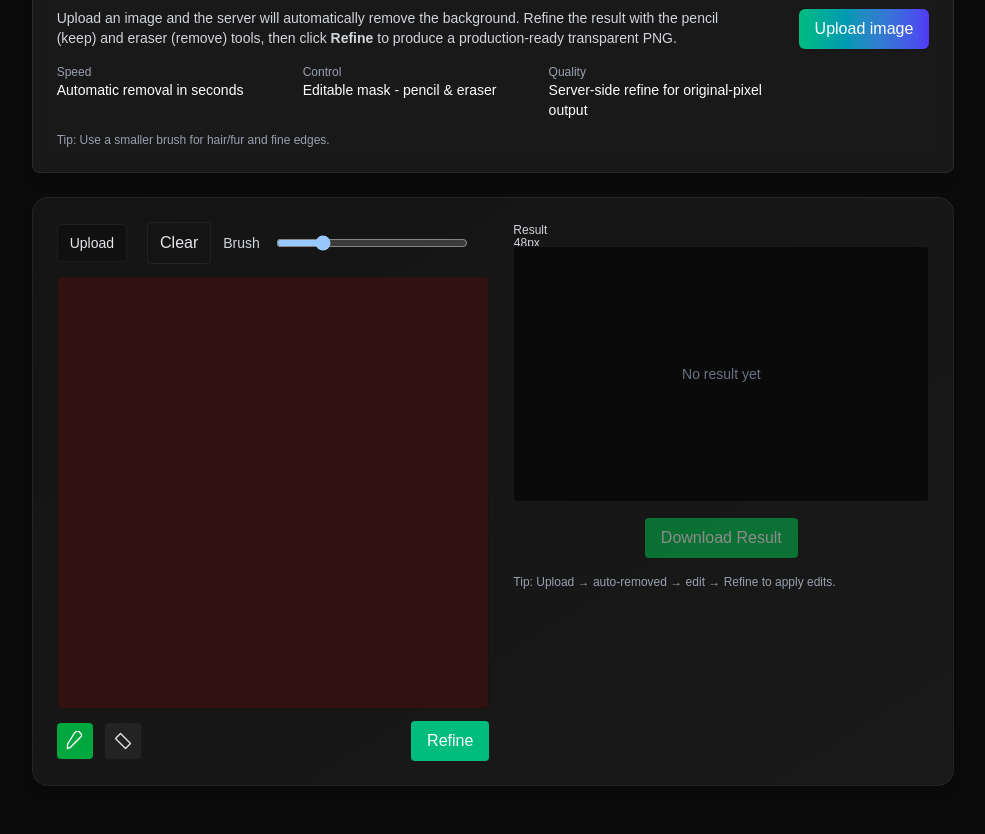
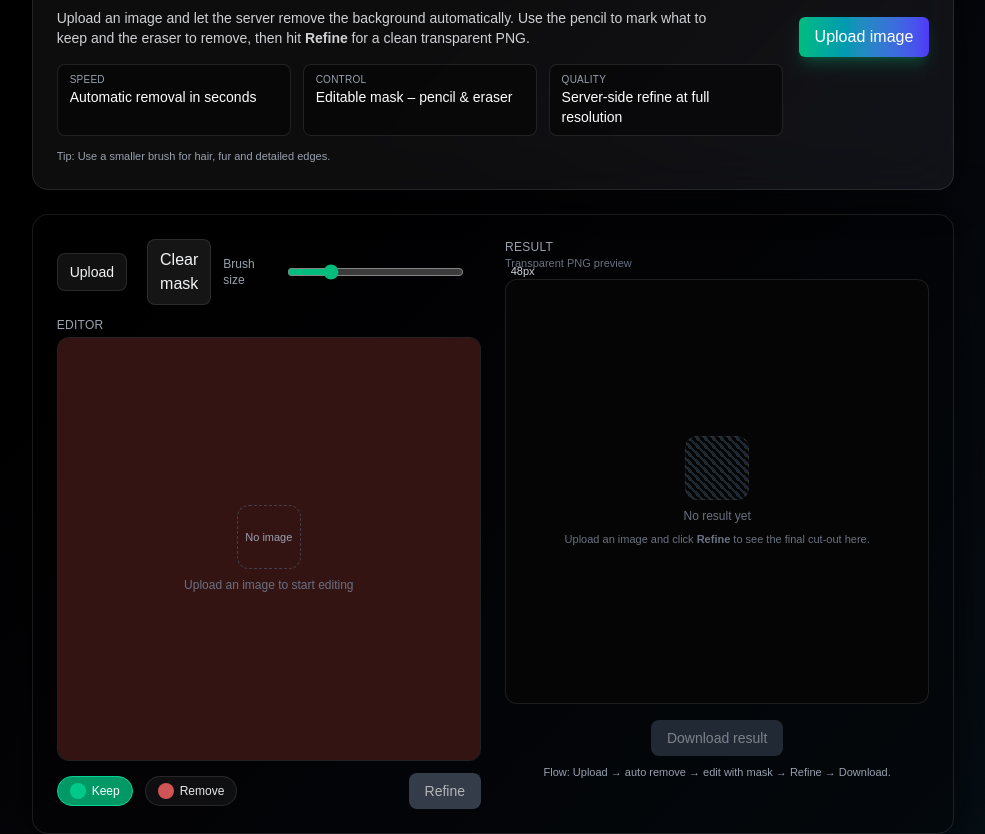
Before and after one commit to om-khorwal/Om-Portfolio, a Next.js app: page /bgremove in a window 1280 px wide. Shown: the part 260-1094 px from the top of the page, without its empty margins (147-1132 px from the left). Built offline with nearby package versions, Linux system fonts and the light colour scheme; a web font is replaced by a local one.

Commit message:
changed the ui

```diff
--- a/app/bgremove/page.tsx
+++ b/app/bgremove/page.tsx
@@ -28,7 +28,11 @@ async function fileToImage(file: File): Promise<HTMLImageElement> {
   });
 }
 
-async function canvasToBlob(canvas: HTMLCanvasElement, type: string, quality?: number): Promise<Blob> {
+async function canvasToBlob(
+  canvas: HTMLCanvasElement,
+  type: string,
+  quality?: number
+): Promise<Blob> {
   return await new Promise((res) => {
     canvas.toBlob((b) => res(b as Blob), type, quality);
   });
@@ -38,7 +42,10 @@ async function canvasToBlob(canvas: HTMLCanvasElement, type: string, quality?: n
  * Compress or resize an image File until it is under maxBytes.
  * Returns a new File (same name with "-compressed" suffix) or the original if already small.
  */
-async function compressImageFile(origFile: File, maxBytes = MAX_UPLOAD_BYTES): Promise<File> {
+async function compressImageFile(
+  origFile: File,
+  maxBytes = MAX_UPLOAD_BYTES
+): Promise<File> {
   try {
     if (origFile.size <= maxBytes) return origFile;
 
@@ -88,7 +95,9 @@ async function compressImageFile(origFile: File, maxBytes = MAX_UPLOAD_BYTES): P
 
     if (blob.size <= 0) return origFile;
 
-    const compressedFile = new File([blob], deriveCompressedName(origFile.name), { type: blob.type });
+    const compressedFile = new File([blob], deriveCompressedName(origFile.name), {
+      type: blob.type,
+    });
     return compressedFile;
   } catch (err) {
     // If anything fails, return original file (fail-safe)
@@ -110,6 +119,7 @@ export default function BgRemove() {
   const [brush, setBrush] = useState(48);
   const [loading, setLoading] = useState(false);
   const [resultUrl, setResultUrl] = useState<string | null>(null);
+  const [hasImage, setHasImage] = useState(false); // whether user has uploaded/loaded an image
 
   const imgRef = useRef<HTMLImageElement | null>(null); // hidden loader only
   const fileRef = useRef<File | null>(null);
@@ -200,7 +210,11 @@ export default function BgRemove() {
     if (file.size <= MAX_UPLOAD_BYTES) return file;
     const compressed = await compressImageFile(file, MAX_UPLOAD_BYTES);
     if (compressed.size < file.size) {
-      console.info(`Compressed ${file.name} from ${Math.round(file.size / 1024)}KB to ${Math.round(compressed.size / 1024)}KB`);
+      console.info(
+        `Compressed ${file.name} from ${Math.round(file.size / 1024)}KB to ${Math.round(
+          compressed.size / 1024
+        )}KB`
+      );
       return compressed;
     }
     return file;
@@ -208,6 +222,7 @@ export default function BgRemove() {
 
   async function autoRemoveBgAndShow(file: File) {
     try {
+      setLoading(true);
       setResultUrl(null);
       // compress if needed
       const uploadFile = await ensureFileUnderLimit(file);
@@ -225,13 +240,22 @@ export default function BgRemove() {
         const txt = await resp.text().catch(() => "");
         if (status === 413 || txt.toLowerCase().includes("entity too large")) {
           // attempt to compress more aggressively
-          const moreCompressed = await compressImageFile(uploadFile, Math.min(MAX_UPLOAD_BYTES, 2 * 1024 * 1024));
+          const moreCompressed = await compressImageFile(
+            uploadFile,
+            Math.min(MAX_UPLOAD_BYTES, 2 * 1024 * 1024)
+          );
           if (moreCompressed.size < uploadFile.size) {
             // try again
             const retryForm = new FormData();
             retryForm.append("file", moreCompressed);
-            const retryResp = await fetch("/api/remove-bg", { method: "POST", body: retryForm });
-            if (!retryResp.ok) throw new Error(`Server error after retry: ${retryResp.status} ${await retryResp.text()}`);
+            const retryResp = await fetch("/api/remove-bg", {
+              method: "POST",
+              body: retryForm,
+            });
+            if (!retryResp.ok)
+              throw new Error(
+                `Server error after retry: ${retryResp.status} ${await retryResp.text()}`
+              );
             const blob = await retryResp.blob();
             setResultUrl(URL.createObjectURL(blob));
             const remImg = await blobToImage(blob);
@@ -266,6 +290,8 @@ export default function BgRemove() {
     } catch (err) {
       console.error("autoRemoveBg failed", err);
       alert("Auto background removal failed: " + (err as any).message);
+    } finally {
+      setLoading(false);
     }
   }
 
@@ -280,6 +306,7 @@ export default function BgRemove() {
       img.src = URL.createObjectURL(uploadFile);
       await new Promise((res) => (img.onload = res));
       fitCanvases(img);
+      setHasImage(true);
       await autoRemoveBgAndShow(uploadFile);
     } else if (samplePath) {
       const r = await fetch(samplePath);
@@ -289,6 +316,7 @@ export default function BgRemove() {
       img.src = URL.createObjectURL(b);
       await new Promise((res) => (img.onload = res));
       fitCanvases(img);
+      setHasImage(true);
       await autoRemoveBgAndShow(f);
     }
   }
@@ -463,7 +491,9 @@ export default function BgRemove() {
     try {
       const m = maskElemRef.current ?? maskCanvasRef.current;
       if (!m) throw new Error("Mask not ready");
-      const maskBlob = await new Promise<Blob | null>((res) => m.toBlob((b) => res(b), "image/png"));
+      const maskBlob = await new Promise<Blob | null>((res) =>
+        m.toBlob((b) => res(b), "image/png")
+      );
       if (!maskBlob) throw new Error("Mask export failed");
 
       // ensure original (or compressed) file is still under limit before refine
@@ -473,19 +503,31 @@ export default function BgRemove() {
       const form = new FormData();
       form.append("file", finalFile);
       form.append("mask", maskBlob, "mask.png");
-      const resp = await fetch("/api/remove-bg-refine", { method: "POST", body: form });
+      const resp = await fetch("/api/remove-bg-refine", {
+        method: "POST",
+        body: form,
+      });
       if (!resp.ok) {
         const status = resp.status;
         const txt = await resp.text().catch(() => "");
         if (status === 413 || txt.toLowerCase().includes("entity too large")) {
           // try one more compression attempt and retry refine
-          const moreCompressed = await compressImageFile(finalFile, Math.min(MAX_UPLOAD_BYTES, 2 * 1024 * 1024));
+          const moreCompressed = await compressImageFile(
+            finalFile,
+            Math.min(MAX_UPLOAD_BYTES, 2 * 1024 * 1024)
+          );
           if (moreCompressed.size < finalFile.size) {
             const retryForm = new FormData();
             retryForm.append("file", moreCompressed);
             retryForm.append("mask", maskBlob, "mask.png");
-            const retryResp = await fetch("/api/remove-bg-refine", { method: "POST", body: retryForm });
-            if (!retryResp.ok) throw new Error(`Server error after retry: ${retryResp.status} ${await retryResp.text()}`);
+            const retryResp = await fetch("/api/remove-bg-refine", {
+              method: "POST",
+              body: retryForm,
+            });
+            if (!retryResp.ok)
+              throw new Error(
+                `Server error after retry: ${retryResp.status} ${await retryResp.text()}`
+              );
             const out = await retryResp.blob();
             setResultUrl(URL.createObjectURL(out));
             const refined = await blobToImage(out);
@@ -542,42 +584,60 @@ export default function BgRemove() {
     };
   }, []);
 
+  const currentModeLabel = mode === "pencil" ? "Keep" : "Remove";
+
   return (
-    <div className="min-h-screen bg-[#0b0b0b] p-4 md:p-6 lg:p-10 flex flex-col gap-6">
-      <header className="w-full max-w-7xl mx-auto glass rounded-lg shadow-lg px-4 py-5 md:px-6 md:py-6 flex flex-col md:flex-row items-start md:items-center justify-between gap-4">
+    <div className="min-h-screen bg-gradient-to-br from-black via-[#050509] to-[#050f15] p-4 md:p-6 lg:p-10 flex flex-col gap-6 text-white">
+      <header className="w-full max-w-7xl mx-auto rounded-2xl border border-white/10 bg-white/5 backdrop-blur-xl px-4 py-5 md:px-6 md:py-6 flex flex-col md:flex-row items-start md:items-center justify-between gap-4 shadow-[0_0_40px_rgba(0,0,0,0.65)]">
         <div className="flex-1 min-w-0">
-          <h1 className="animated-gradient text-2xl sm:text-2xl md:text-3xl lg:text-4xl font-extrabold leading-tight mb-2 text-white">
-            Remove image backgrounds - editable mask
+          <h1 className="text-2xl sm:text-2xl md:text-3xl lg:text-4xl font-extrabold leading-tight mb-2 bg-gradient-to-r from-emerald-300 via-cyan-300 to-indigo-300 bg-clip-text text-transparent">
+            Remove image backgrounds – editable mask
           </h1>
-          <p className="mt-1 text-xs sm:text-sm md:text-sm text-gray-300 max-w-2xl">
-            Upload an image and the server will automatically remove the background. Refine the result with
-            the pencil (keep) and eraser (remove) tools, then click <span className="font-semibold">Refine</span> to
-            produce a production-ready transparent PNG.
+          <p className="mt-1 text-xs sm:text-sm md:text-sm text-gray-200/90 max-w-2xl">
+            Upload an image and let the server remove the background automatically.
+            Use the pencil to mark what to keep and the eraser to remove, then hit{" "}
+            <span className="font-semibold">Refine</span> for a clean transparent PNG.
           </p>
-          <div className="mt-4 grid grid-cols-1 sm:grid-cols-3 gap-3 text-sm">
-            <div>
-              <div className="text-xs text-gray-400">Speed</div>
-              <div className="text-white font-medium">Automatic removal in seconds</div>
+          <div className="mt-4 grid grid-cols-1 sm:grid-cols-3 gap-3 text-xs sm:text-sm">
+            <div className="rounded-lg border border-white/10 bg-black/40 px-3 py-2">
+              <div className="text-[10px] uppercase tracking-wide text-gray-400">
+                Speed
               </div>
-            <div>
-              <div className="text-xs text-gray-400">Control</div>
-              <div className="text-white font-medium">Editable mask - pencil & eraser</div>
-            </div>
-            <div>
-              <div className="text-xs text-gray-400">Quality</div>
-              <div className="text-white font-medium">Server-side refine for original-pixel output</div>
+              <div className="text-white font-medium">
+                Automatic removal in seconds
               </div>
             </div>
-          <p className="mt-3 text-xs text-gray-400">Tip: Use a smaller brush for hair/fur and fine edges.</p>
+            <div className="rounded-lg border border-white/10 bg-black/40 px-3 py-2">
+              <div className="text-[10px] uppercase tracking-wide text-gray-400">
+                Control
+              </div>
+              <div className="text-white font-medium">
+                Editable mask – pencil &amp; eraser
+              </div>
+            </div>
+            <div className="rounded-lg border border-white/10 bg-black/40 px-3 py-2">
+              <div className="text-[10px] uppercase tracking-wide text-gray-400">
+                Quality
+              </div>
+              <div className="text-white font-medium">
+                Server-side refine at full resolution
+              </div>
+            </div>
+          </div>
+          <p className="mt-3 text-[11px] text-gray-400">
+            Tip: Use a smaller brush for hair, fur and detailed edges.
+          </p>
         </div>
 
         <div className="flex-shrink-0 flex flex-row md:flex-col items-stretch gap-3">
           <button
             onClick={() => {
-              const inp = document.querySelector('input[type="file"]') as HTMLInputElement | null;
+              const inp = document.querySelector(
+                'input[type="file"]'
+              ) as HTMLInputElement | null;
               if (inp) inp.click();
             }}
-            className="inline-flex items-center justify-center px-4 py-2 rounded-md bg-gradient-to-r from-emerald-500 to-indigo-600 hover:from-emerald-600 hover:to-indigo-700 text-white font-medium shadow"
+            className="inline-flex items-center justify-center px-4 py-2 rounded-md bg-gradient-to-r from-emerald-500 to-indigo-600 hover:from-emerald-600 hover:to-indigo-700 text-white font-medium shadow-lg shadow-emerald-500/25"
             title="Upload image"
             aria-label="Upload image"
           >
@@ -586,10 +646,13 @@ export default function BgRemove() {
         </div>
       </header>
 
-      <main className="w-full max-w-7xl mx-auto bg-gradient-to-br from-white/4 to-white/6 rounded-2xl p-4 md:p-6 border border-white/6 shadow-lg flex flex-col md:flex-row gap-6">
-        <div className="flex-1 min-w-0 order-2 md:order-1">
+      {/* MAIN: side-by-side editor + result */}
+      <main className="w-full max-w-7xl mx-auto bg-black/40 rounded-2xl p-4 md:p-6 border border-white/10 shadow-[0_0_50px_rgba(0,0,0,0.8)] flex flex-col gap-6">
+        <div className="flex flex-col lg:flex-row gap-6">
+          {/* LEFT: Processing canvas and controls */}
+          <section className="flex-1 flex flex-col min-w-0">
             <div className="flex flex-col sm:flex-row items-start sm:items-center gap-3 mb-3">
-            <label className="inline-flex items-center gap-2 px-3 py-2 rounded bg-[#101010] cursor-pointer border border-white/6">
+              <label className="inline-flex items-center gap-2 px-3 py-2 rounded-lg bg-[#111111] cursor-pointer border border-white/10 hover:border-emerald-400/60 transition">
                 <input
                   type="file"
                   accept="image/*"
@@ -600,30 +663,56 @@ export default function BgRemove() {
                     await loadImageFromFile(f);
                   }}
                 />
-              <span className="text-sm text-gray-200">Upload</span>
+                <span className="text-sm text-gray-100">Upload</span>
               </label>
 
-            <button onClick={() => clearMask()} className="inline-flex items-center gap-2 px-3 py-2 rounded bg-[#141414] text-gray-200 border border-white/6 ml-0 sm:ml-2">
-              Clear
+              <button
+                onClick={() => clearMask()}
+                className="inline-flex items-center gap-2 px-3 py-2 rounded-lg bg-[#151515] text-gray-100 border border-white/10 hover:border-white/30 transition ml-0 sm:ml-2"
+              >
+                Clear mask
               </button>
 
-            <div className="ml-auto flex items-center gap-4 text-sm text-gray-300">
-              <label className="hidden sm:block">Brush</label>
+              <div className="ml-auto flex items-center gap-3 text-sm text-gray-200 w-full sm:w-auto">
+                <span className="hidden sm:inline text-xs text-gray-400">
+                  Brush size
+                </span>
                 <input
                   type="range"
                   min={4}
                   max={200}
                   value={brush}
                   onChange={(e) => setBrush(Number(e.target.value))}
-                className="w-36 sm:w-48"
+                  className="w-full sm:w-48 accent-emerald-500"
                 />
-              <div className="text-xs text-gray-300 w-14 text-right">{brush}px</div>
+                <div className="text-[11px] text-gray-300 w-16 text-right">
+                  {brush}px
                 </div>
+              </div>
+            </div>
+
+            <div className="flex items-center justify-between mb-1">
+              <div className="flex items-center gap-2">
+                <span className="text-xs text-gray-400 uppercase tracking-wide">
+                  Editor
+                </span>
+                {hasImage && (
+                  <span className="text-[10px] px-2 py-0.5 rounded-full bg-white/5 border border-white/10 text-gray-300">
+                    Mode: <span className="font-semibold">{currentModeLabel}</span>
+                  </span>
+                )}
+              </div>
+              {loading && hasImage && (
+                <span className="text-[10px] flex items-center gap-1 text-emerald-300">
+                  <span className="inline-block h-2 w-2 rounded-full bg-emerald-400 animate-pulse" />
+                  Processing…
+                </span>
+              )}
             </div>
 
             <div
               ref={containerRef}
-            className="relative border border-white/8 rounded overflow-hidden bg-black w-full max-w-full"
+              className="relative border border-white/12 rounded-xl overflow-hidden bg-[#030303] w-full max-w-full"
               style={{
                 aspectRatio: "1 / 1",
                 minHeight: "260px",
@@ -649,62 +738,133 @@ export default function BgRemove() {
                 className="absolute inset-0 w-full h-full"
                 style={{ cursor: "crosshair", background: "transparent" }}
               />
+
+              {/* Processing overlay ONLY when image is present & loading */}
+              {loading && hasImage && (
+                <div className="absolute inset-0 bg-black/40 backdrop-blur-[1px] flex flex-col items-center justify-center gap-3 pointer-events-none">
+                  <div className="h-10 w-10 border-2 border-emerald-400/70 border-t-transparent rounded-full animate-spin" />
+                  <div className="text-xs text-gray-200">
+                    Applying background removal…
+                  </div>
+                </div>
+              )}
+
+              {/* Placeholder when no image yet */}
+              {!hasImage && !loading && (
+                <div className="absolute inset-0 flex flex-col items-center justify-center gap-2 text-gray-500 text-xs pointer-events-none">
+                  <div className="h-16 w-16 rounded-xl border border-dashed border-gray-600/70 flex items-center justify-center">
+                    <span className="text-[11px] text-gray-400">No image</span>
+                  </div>
+                  <div>Upload an image to start editing</div>
+                </div>
+              )}
             </div>
 
             <div className="mt-3 flex items-center gap-3">
               <button
                 onClick={() => setMode("pencil")}
                 aria-label="Keep (pencil)"
-              className={`p-2 rounded ${mode === "pencil" ? "bg-green-600 text-white" : "bg-white/5 text-gray-200"}`}
+                className={`flex items-center gap-1.5 px-3 py-1.5 rounded-full text-xs border ${
+                  mode === "pencil"
+                    ? "bg-emerald-600 text-white border-emerald-400"
+                    : "bg-white/5 text-gray-200 border-white/10 hover:border-emerald-300/60"
+                }`}
                 title="Keep (pencil)"
               >
-              <svg xmlns="http://www.w3.org/2000/svg" className="w-5 h-5" viewBox="0 0 24 24" fill="none" stroke="currentColor">
-                <path strokeLinecap="round" strokeLinejoin="round" strokeWidth="1.6" d="M3 21l3-1 11-11 2-2a2.8 2.8 0 0 0 0-4l-2-2a2.8 2.8 0 0 0-4 0l-2 2L3 16v5z" />
-              </svg>
+                <span className="inline-flex h-4 w-4 rounded-full bg-emerald-400/80" />
+                Keep
               </button>
 
               <button
                 onClick={() => setMode("eraser")}
                 aria-label="Remove (eraser)"
-              className={`p-2 rounded ${mode === "eraser" ? "bg-red-600 text-white" : "bg-white/5 text-gray-200"}`}
+                className={`flex items-center gap-1.5 px-3 py-1.5 rounded-full text-xs border ${
+                  mode === "eraser"
+                    ? "bg-red-600 text-white border-red-400"
+                    : "bg-white/5 text-gray-200 border-white/10 hover:border-red-300/60"
+                }`}
                 title="Remove (eraser)"
               >
-              <svg xmlns="http://www.w3.org/2000/svg" className="w-5 h-5" viewBox="0 0 24 24" fill="none" stroke="currentColor">
-                <path strokeLinecap="round" strokeLinejoin="round" strokeWidth="1.6" d="M21 15L9 3 3 9l12 12 6-6z" />
-              </svg>
+                <span className="inline-flex h-4 w-4 rounded-full bg-red-400/80" />
+                Remove
               </button>
 
-            <button onClick={() => sendForRefine()} disabled={loading || !fileRef.current} className={`ml-auto px-4 py-2 rounded ${loading ? "bg-gray-500 text-white" : "bg-emerald-500 text-white"}`}>
+              <button
+                onClick={() => sendForRefine()}
+                disabled={loading || !fileRef.current}
+                className={`ml-auto px-4 py-2 rounded-lg text-sm font-medium transition ${
+                  loading || !fileRef.current
+                    ? "bg-gray-600 text-white opacity-70 cursor-not-allowed"
+                    : "bg-gradient-to-r from-emerald-500 to-cyan-500 text-white hover:from-emerald-500 hover:to-cyan-400 shadow-lg shadow-emerald-500/25"
+                }`}
+              >
                 {loading ? "Processing..." : "Refine"}
               </button>
             </div>
+          </section>
+
+          {/* RIGHT: Result panel, same visual size as editor */}
+          <section className="flex-1 flex flex-col min-w-0">
+            <div className="flex items-center justify-between mb-2">
+              <div className="flex flex-col">
+                <span className="text-xs text-gray-400 uppercase tracking-wide">
+                  Result
+                </span>
+                <span className="text-[11px] text-gray-500">
+                  Transparent PNG preview
+                </span>
+              </div>
+              {resultUrl && !loading && (
+                <span className="text-[10px] uppercase tracking-wide px-2 py-0.5 rounded-full bg-emerald-600/20 text-emerald-300 border border-emerald-500/40">
+                  Ready
+                </span>
+              )}
             </div>
 
-        <aside className="order-1 md:order-2 w-full md:w-96 lg:w-[26rem] shrink-0">
-          <div className="mb-4">
-            <div className="text-xs text-gray-300 mb-2">Result</div>
-
-            <div className="bg-[#0a0a0a] border border-white/6 rounded p-2 h-56 md:h-64 flex items-center justify-center overflow-hidden">
+            <div
+              className="relative bg-[#050505] border border-white/10 rounded-xl overflow-hidden flex items-center justify-center w-full"
+              style={{
+                aspectRatio: "1 / 1",
+                minHeight: "260px",
+                maxHeight: "80vh",
+              }}
+            >
               {resultUrl ? (
-                <img src={resultUrl} alt="result" className="max-w-full max-h-full object-contain rounded" />
+                <img
+                  src={resultUrl}
+                  alt="result"
+                  className="max-w-full max-h-full object-contain rounded"
+                />
               ) : (
-                <div className="text-gray-500 text-sm">No result yet</div>
+                <div className="flex flex-col items-center justify-center gap-2 text-gray-500 text-xs px-4 text-center">
+                  <div className="h-16 w-16 bg-[linear-gradient(45deg,#1f2933_25%,transparent_25%,transparent_50%,#1f2933_50%,#1f2933_75%,transparent_75%,transparent)] bg-[length:8px_8px] rounded-xl border border-white/5" />
+                  <div>No result yet</div>
+                  <div className="text-[11px] text-gray-500">
+                    Upload an image and click <span className="font-semibold">Refine</span> to see
+                    the final cut-out here.
+                  </div>
+                </div>
               )}
             </div>
-          </div>
 
-          <div className="flex justify-center">
+            <div className="mt-4 flex flex-col items-center gap-2">
               <a
                 href={resultUrl ?? "#"}
                 download={resultUrl ? "result.png" : undefined}
-              className={`px-4 py-2 bg-green-500 text-white rounded hover:bg-green-600 ${!resultUrl ? "opacity-50 pointer-events-none" : ""}`}
+                className={`px-4 py-2 rounded-lg text-sm font-medium ${
+                  resultUrl
+                    ? "bg-emerald-500 hover:bg-emerald-600 text-white shadow-lg shadow-emerald-500/25"
+                    : "bg-gray-700 text-gray-300 opacity-60 cursor-not-allowed"
+                }`}
               >
-              Download Result
+                Download result
               </a>
+              <div className="text-[11px] text-gray-400 text-center">
+                Flow: Upload → auto remove → edit with mask → Refine → Download.
               </div>
-
-          <div className="mt-4 text-xs text-gray-400">Tip: Upload → auto-removed → edit → Refine to apply edits.</div>
-        </aside>
+            </div>
+          </section>
+        </div>
       </main>
     </div>
   );
```
Lines whose indentation alone changed are shown as unchanged.
